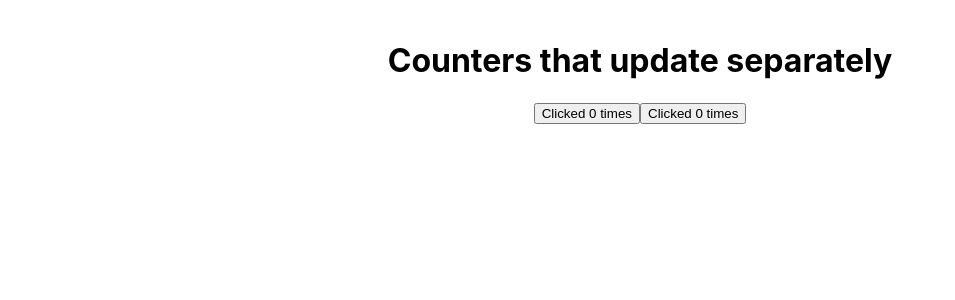
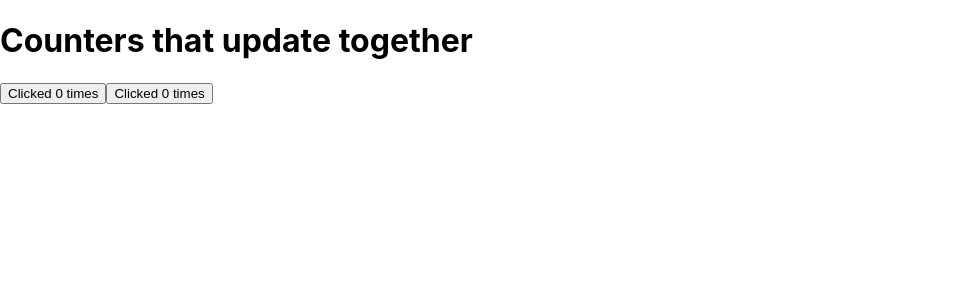
Before and after one commit to ovirto/React-QuickStart, a React (Create React App) app: page / in a window 1280 px wide. Shown: the top 300 px of the page, without its empty margins (0-955 px from the left). Built offline with nearby package versions, Linux system fonts and the light colour scheme.

Commit message:
Sharing data between components

```diff
--- a/src/App.tsx
+++ b/src/App.tsx
@@ -3,35 +3,27 @@ import './App.css';
 import { useState} from "react";
 
 
-
-// Creating and nesting components
-function MyButton() {
-    // Updating the screen
+export default function MyApp() {
     const [count, setCount] = useState(0);
 
-    // Responding to events
     function handleClick() {
         setCount(count + 1);
     }
+
     return (
-        <button onClick={handleClick}>
+        <div>
+            <h1>Counters that update together</h1>
+            <MyButton count={count} onClick={handleClick} />
+            <MyButton count={count} onClick={handleClick} />
+        </div>
+    );
+}
+
+// @ts-ignore
+function MyButton({ count, onClick }) {
+    return (
+        <button onClick={onClick}>
             Clicked {count} times
         </button>
     );
 }
-
-
-function App() {
-  return (
-      <div className="App">
-          <img className="avatar"/>
-          <h1>Counters that update separately</h1>
-          <MyButton/>
-          <MyButton/>
-      </div>
-  );
-}
-
-
-
-export default App;
```
